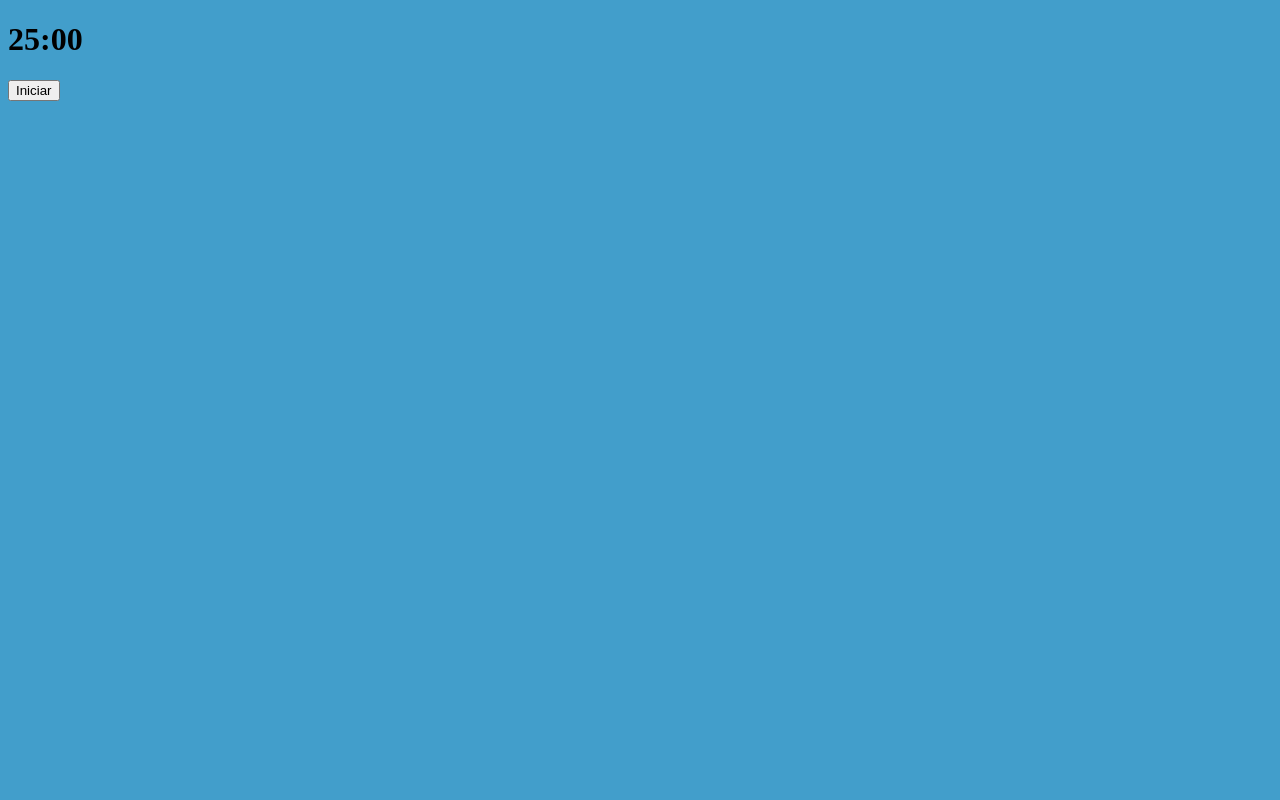
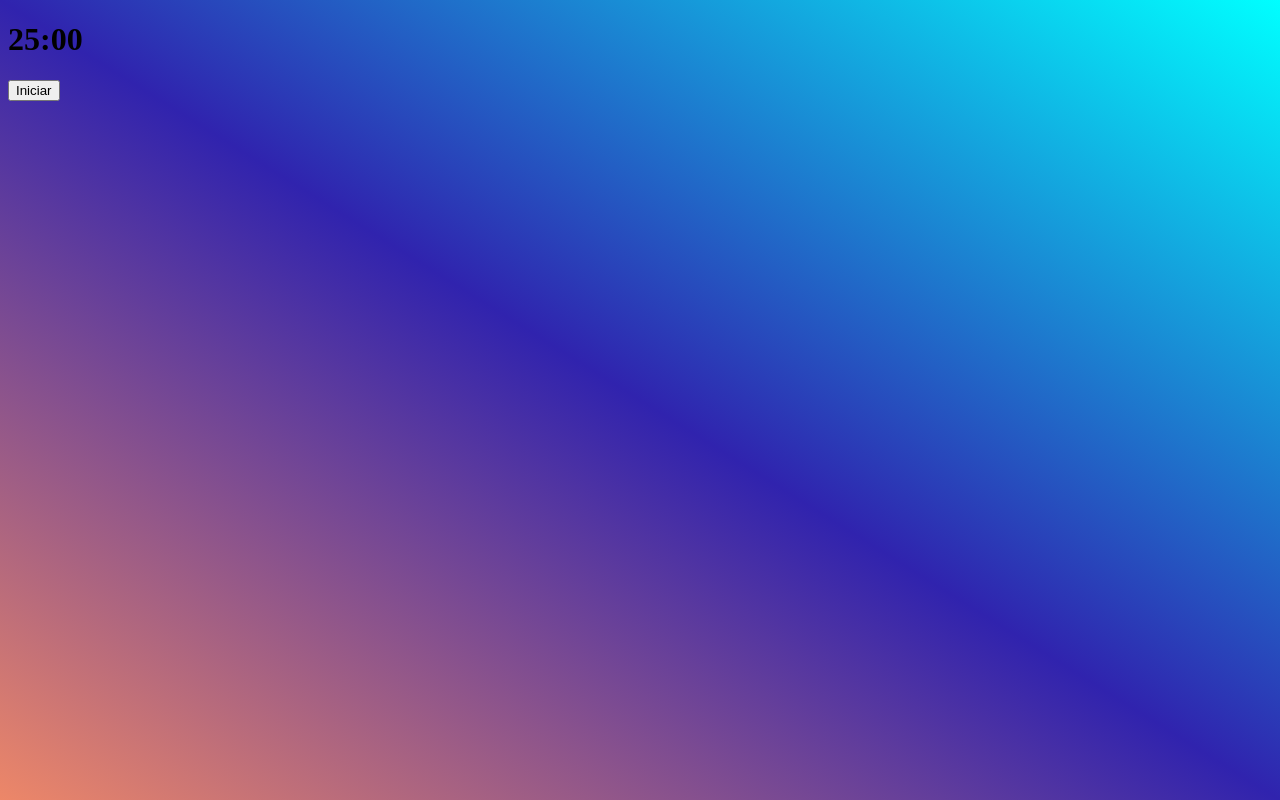
Before and after one commit to emanu0777/Pomodoro-Clock, an Angular app: page / in a window 1280 px wide. Built offline with nearby package versions, Linux system fonts and the light colour scheme.

Commit message:
Definindo novo background da pagina

```diff
--- a/src/styles.css
+++ b/src/styles.css
@@ -1,3 +1,4 @@
 html {
-    background-color:#429ECB;
+    background: linear-gradient(to top right, #ED8768, #3023AE, #0ff);
+    background-attachment: fixed;
 }
```
